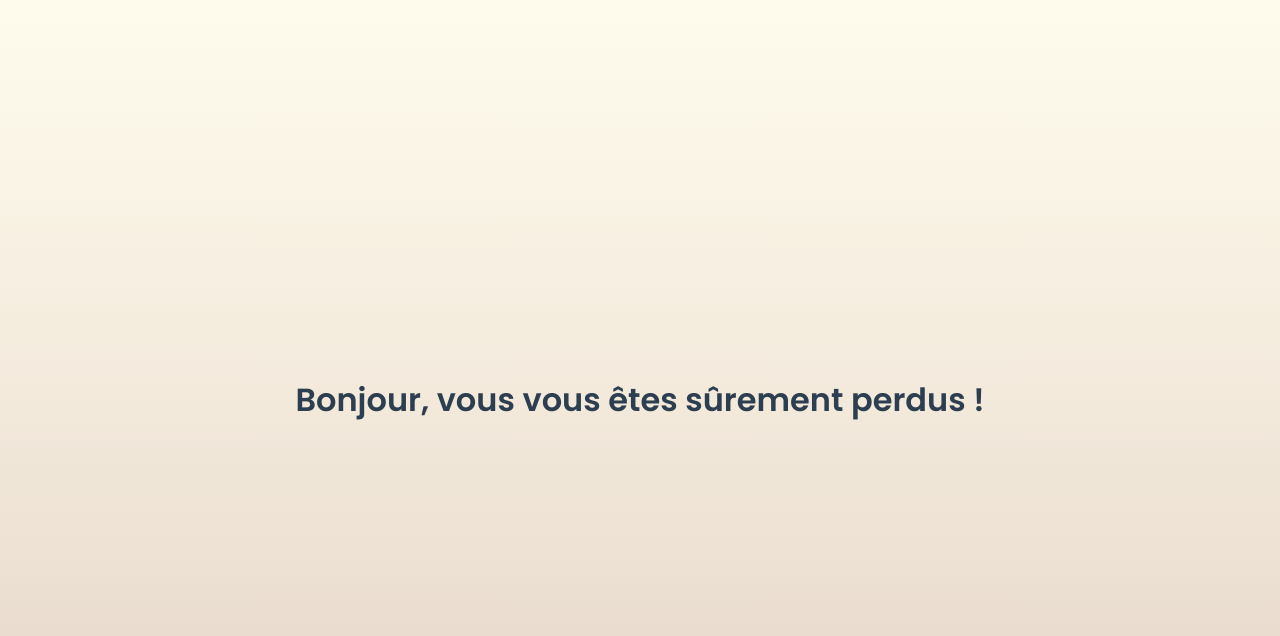
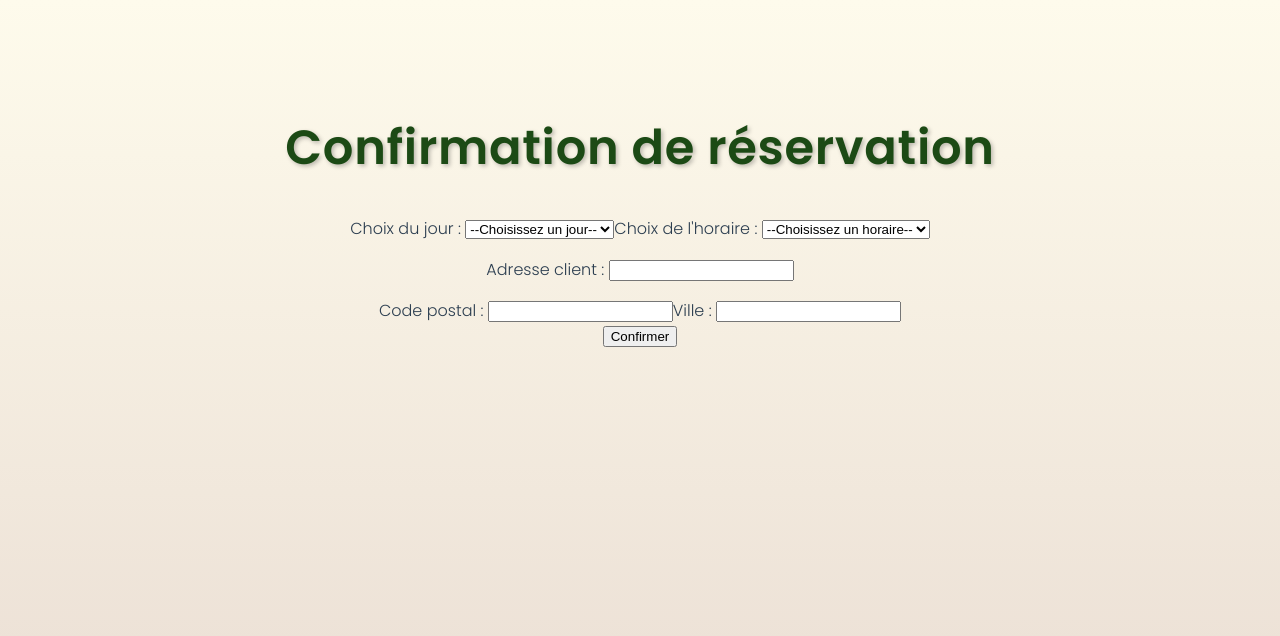
Before and after one commit to AdrienCalmesnil/10-2021-Home-Cleaner, a Vue app: page /reserve/1 in a window 1280 px wide. Shown: the top 636 px of the page. Built offline with nearby package versions, Linux system fonts and the light colour scheme.

Commit message:
reserve:id page done|no CSS

```diff
--- a/data.js
+++ b/data.js
@@ -3,7 +3,8 @@ let listEmp = [
     id : 1,
     name : "Ginette Ménagère",
     img : 'ginette.jpg',
-    dispo : "Lundi/Mardi",
+    dispo1 : "Lundi",
+    dispo2 : "Mardi",
     tarif : 10,
     age:97,
     experience:103,
@@ -15,7 +16,8 @@ let listEmp = [
     id : 2,
     name : "Bernard Savon",
     img : "bernard.jpg",
-    dispo : "Samedi",
+    dispo1 : "Samedi",
+    dispo2 : "Jeudi",
     tarif : 50,
     age:45,
     experience:12,
@@ -27,7 +29,8 @@ let listEmp = [
     id : 3,
     name : "Jean Raenette",
     img : "jean.jpg",
-    dispo : "Vendredi/Dimanche",
+    dispo1 : "Vendredi",
+    dispo2 : "Dimanche",
     tarif : 20,
     age : 22,
     experience:3,
--- a/src/router/index.js
+++ b/src/router/index.js
@@ -67,7 +67,7 @@ const routes = [
   },
   {
     name: "Reserve",
-    path: "/reserve",
+    path: "/reserve/:id",
     component: Reserve,
     meta: {
       title: "Reserve",
--- a/src/views/Contact.vue
+++ b/src/views/Contact.vue
@@ -22,7 +22,7 @@
             <p class="clients">{{ listEmp[idElem].clients }} clients</p>
           </div>
           <div class="bottom_right">
-            <p class="dispo">Disponible le : {{ listEmp[idElem].dispo }}</p>
+            <p class="dispo">Disponible le : {{ listEmp[idElem].dispo1 }}/{{ listEmp[idElem].dispo2 }}</p>
             <p class="tarif">Tarif horaire : {{ listEmp[idElem].tarif }}€/heure</p>
           </div>
         </div>
@@ -31,7 +31,7 @@
             <p class="note">Note : {{ listEmp[idElem].note }}/5</p>
           </div>
           <div class="footer_right">
-            <div class="contact_button" @click="goToReserve()">
+            <div class="contact_button" @click="goToReserve(listEmp[idElem].id-1)">
               <button>Réserver</button>
             </div>
           </div>
@@ -57,8 +57,8 @@ export default {
     };
   },
   methods: {
-    goToReserve() {
-      this.$router.push("/reserve");
+    goToReserve(id) {
+      this.$router.push("/reserve/"+id);
     },
   },
 };
--- a/src/views/Reserve.vue
+++ b/src/views/Reserve.vue
@@ -1,16 +1,80 @@
 <template>
   <div class="reserve">
-    <div class="reserve_wrapper">Reservation page</div>
+    <div class="reserve_wrapper">
+      <h1>Confirmation de réservation</h1>
+      <div class="reserve_choice">
+        <span>Choix du jour :
+          <select name="date" id="date" required>
+            <option value="">--Choisissez un jour--</option>
+            <option value="dispo1">{{ listEmp[idElem].dispo1 }}</option>
+            <option value="dispo2">{{ listEmp[idElem].dispo2 }}</option>
+          </select> </span>
+        <span>Choix de l'horaire :
+          <select name="heure" id="heure" required>
+            <option value="">--Choisissez un horaire--</option>
+            <option value="matin">Matin</option>
+            <option value="après-midi">Après-midi</option>
+          </select>
+        </span>
+      </div>
+      <div class="reserve_adresse">
+        <p>Adresse client :
+          <input type="text" id="adresse" required>
+        </p>
+      </div>
+      <div class="reserve_city">
+        <span>Code postal :
+          <input type="text" id="code_postal" required>
+        </span>
+        <span>Ville :
+          <input type="text" id="ville" required>
+        </span>
+      </div>
+      <div class="button">
+        <button>Confirmer</button>
+      </div>
+    </div>
   </div>
 </template>
 
 <script>
+import listEmp from "../../data.js";
+
 export default {
   name: "Reserve",
   data() {
-    return {};
+    return {
+      listEmp,
+      idElem: this.$route.params.id,
+    };
   },
 };
 </script>
 
-<style scoped></style>
+<style scoped>
+.reserve{
+  width: 100vw;
+  height: 100vh;
+  overflow: hidden;
+  display: flex;
+  justify-content: center;
+  align-items: center;
+}
+
+.reserve_wrapper{
+  height: 80%;
+  width: 80%;
+}
+
+.reserve_wrapper h1{
+  font-style: normal;
+  font-weight: bold;
+  font-size: 48px;
+  letter-spacing: 0.7px;
+  color: #1C4A15;
+  text-shadow: 2px 2px 4px rgba(0, 0, 0, 0.25);
+}
+
+
+
+</style>
--- a/src/views/Services.vue
+++ b/src/views/Services.vue
@@ -15,53 +15,11 @@
                   <button @click="goToContact(emp.id-1)">Contacter</button>
                 </div>
               </div>
-              <p class="dispo">Disponible : {{ emp.dispo }}</p>
+              <p class="dispo">Disponible : {{ emp.dispo1 }}/{{ emp.dispo2 }}</p>
               <p class="tarif">Tarif horaire : {{ emp.tarif }}€/heure</p>
             </div>
           </div>
         </div>
-
-        <!--
-        <div class="box_left left">
-          <img src="../../public/assets/images/ginette.jpg" alt="" />
-        </div>
-        <div class="box_right right">
-          <div class="contact">
-            <p class="contact_name">Ginette Ménagère</p>
-            <div class="contact_button">
-              <button @click="goToContact()">Contacter</button>
-            </div>
-          </div>
-          <p class="dispo">Disponible : {{ date.Ginette }}</p>
-          <p class="tarif">Tarif horaire : {{ tarif.Ginette }}€/heure</p>
-        </div>
-        <div class="box_left left">
-          <img src="../../public/assets/images/bernard.jpg" alt="" />
-        </div>
-        <div class="box_right right">
-          <div class="contact">
-            <p class="contact_name">Bernard Savon</p>
-            <div class="contact_button">
-              <button @click="goToContact()">Contacter</button>
-            </div>
-          </div>
-          <p class="dispo">Disponible : {{ date.Bernard }}</p>
-          <p class="tarif">Tarif horaire : {{ tarif.Bernard }}€/heure</p>
-        </div>
-        <div class="box_left left">
-          <img src="../../public/assets/images/jean.jpg" alt="" />
-        </div>
-        <div class="box_right right">
-          <div class="contact">
-            <p class="contact_name">Jean Raenette</p>
-            <div class="contact_button">
-              <button @click="goToContact()">Contacter</button>
-            </div>
-          </div>
-          <p class="dispo">Disponible : {{ date.Jean }}</p>
-          <p class="tarif">Tarif horaire : {{ tarif.Jean }}€/heure</p>
-        </div>
-      -->
       </div>
     </div>
   </div>
@@ -79,17 +37,6 @@ export default {
   data() {
     return {
       listEmp: listEmp,
-      date: {
-        Ginette: "Lundi/Mardi",
-        Bernard: "Samedi",
-        Jean: "Jeudi/Vendredi/Dimanche",
-        liste : listEmp
-      },
-      tarif: {
-        Ginette: 10,
-        Bernard: 50,
-        Jean: 20,
-      },
     };
   },
   methods: {
@@ -131,6 +78,7 @@ img {
   width: 200px;
   height: 200px;
   border-radius: 28px;
+  box-shadow: 2px 2px 4px rgba(0, 0, 0, 0.25);
 }
 
 .right {
```
